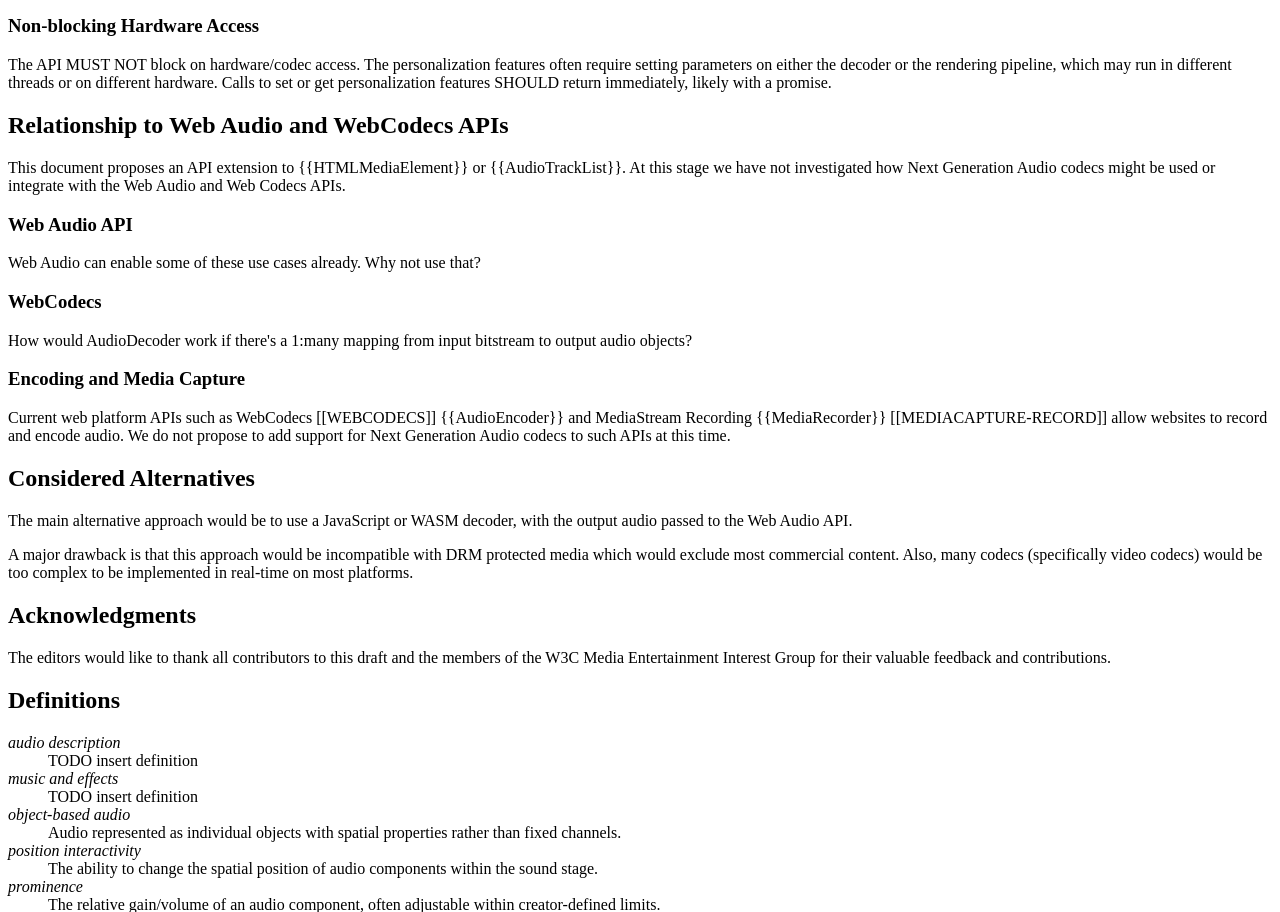
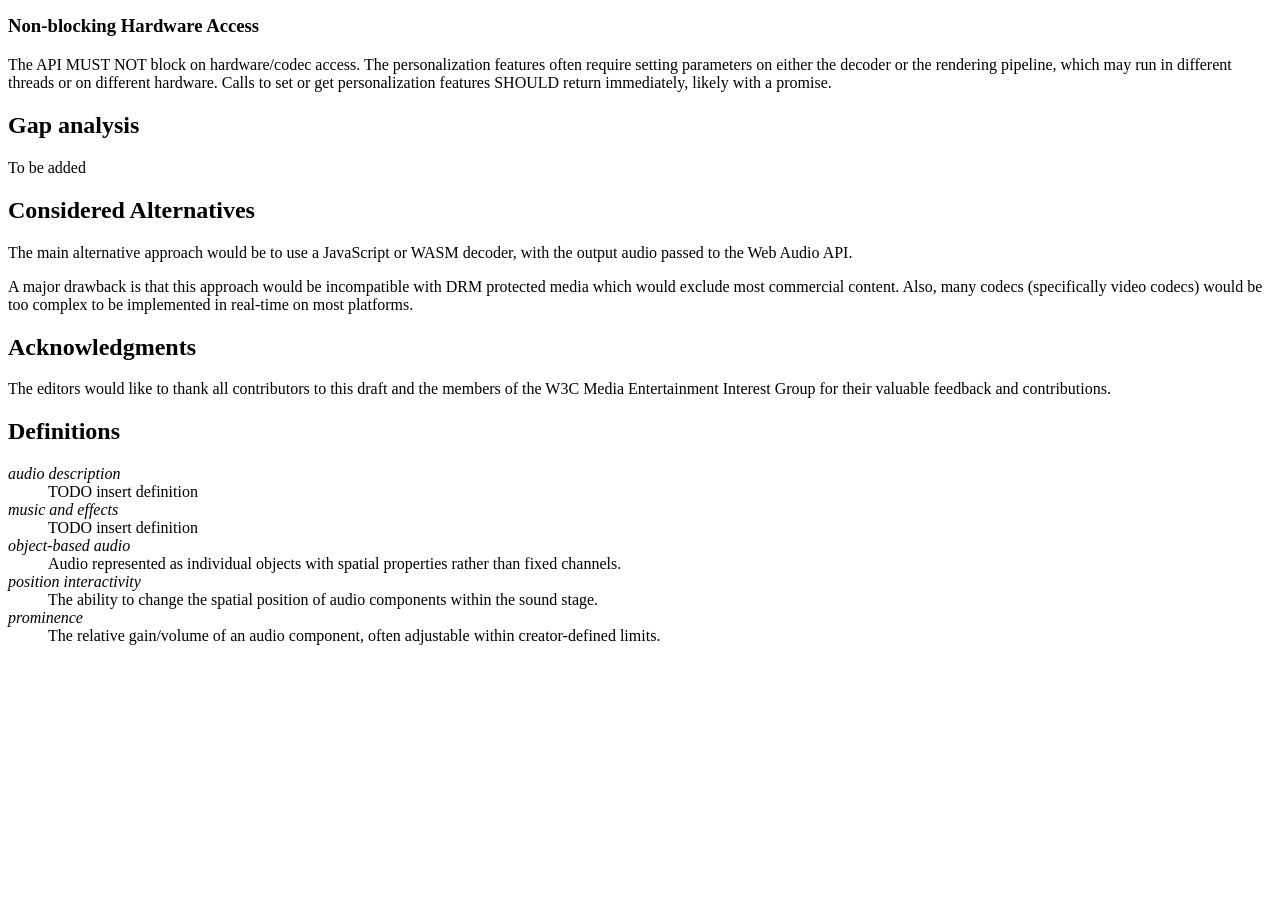
Before and after one commit to w3c/me-next-generation-audio, a plain HTML site: page index.html in a window 1280 px wide. Shown: the part 5378-6290 px from the top of the page. After the commit the page ends 6039 px from the top, so only its background shows below. Drawn offline with Linux system fonts and the light colour scheme.

Commit message:
Remove gap analysis and other API considerations

```diff
--- a/index.html
+++ b/index.html
@@ -337,35 +337,11 @@ if (ngaAPI) {
     </section>
     <section>
       <h2>
-        Relationship to Web Audio and WebCodecs APIs
+        Gap analysis
       </h2>
       <p>
-        This document proposes an API extension to {{HTMLMediaElement}} or {{AudioTrackList}}. At this stage we have not investigated how Next Generation Audio codecs might be used or integrate with the Web Audio and Web Codecs APIs.
+        To be added
       </p>
-      <section>
-        <h3>
-          Web Audio API
-        </h3>
-        <p class="issue">
-          Web Audio can enable some of these use cases already. Why not use that?
-        </p>
-      </section>
-      <section>
-        <h3>
-          WebCodecs
-        </h3>
-        <p class="issue">
-         How would AudioDecoder work if there's a 1:many mapping from input bitstream to output audio objects?
-        </p>
-      </section>
-      <section>
-        <h3>
-          Encoding and Media Capture
-        </h3>
-        <p>
-          Current web platform APIs such as WebCodecs [[WEBCODECS]] {{AudioEncoder}} and MediaStream Recording {{MediaRecorder}} [[MEDIACAPTURE-RECORD]] allow websites to record and encode audio. We do not propose to add support for Next Generation Audio codecs to such APIs at this time.
-        </p>
-      </section>
     </section>
     <section class="informative">
       <h2>
```
